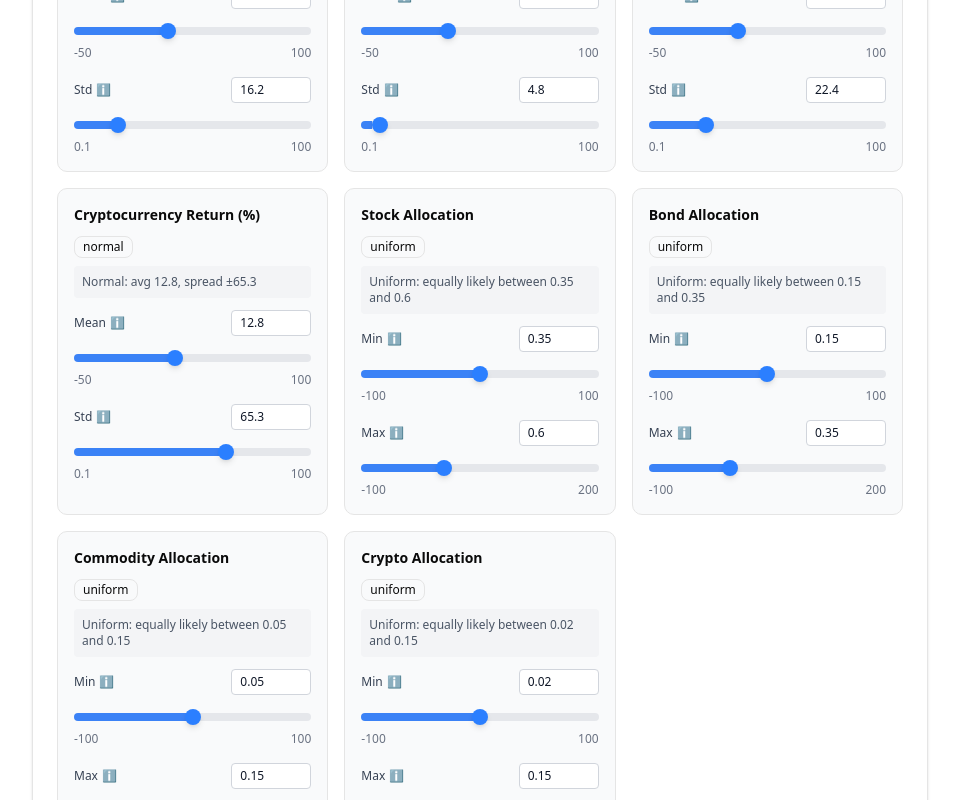
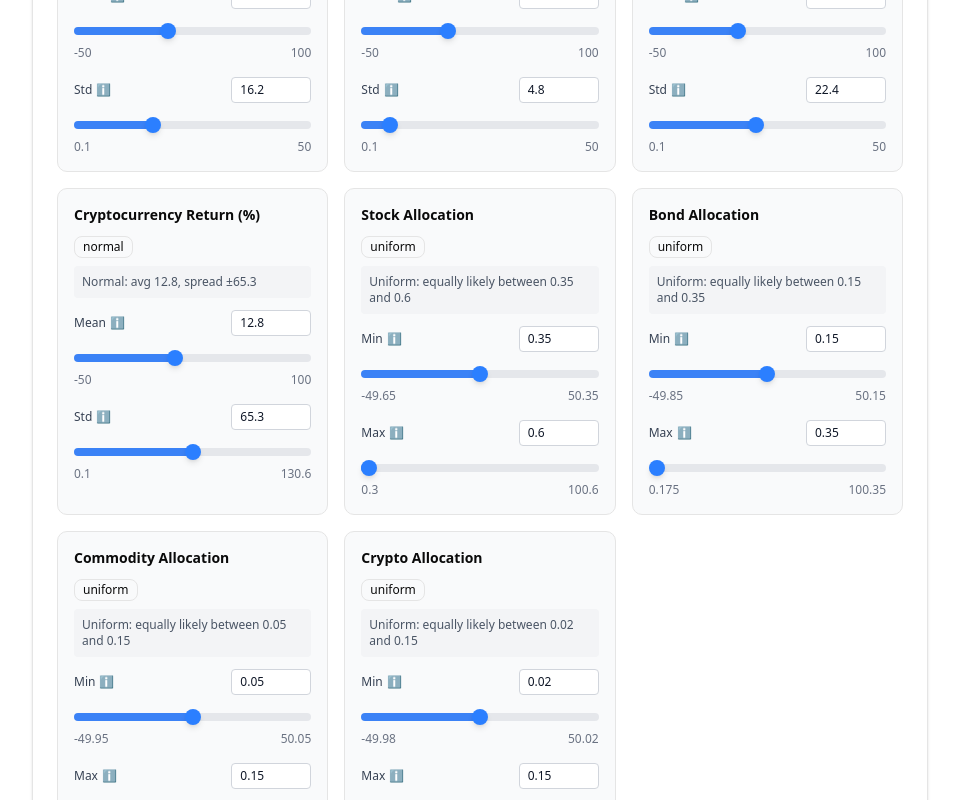
Before and after one commit to cyberlion-dev/cyberlion-portfolio, a Next.js app: page /risk-analyzer in a window 1280 px wide. Shown: the part 1520-2320 px from the top of the page, without its empty margins (160-1119 px from the left). Built offline with nearby package versions, Linux system fonts and the light colour scheme.

Commit message:
updated sliders

```diff
--- a/app/risk-analyzer/RiskAnalyzer.tsx
+++ b/app/risk-analyzer/RiskAnalyzer.tsx
@@ -205,34 +205,57 @@ function getDistributionSummary(variable: RiskVariable): string {
 }
 
 function getParameterRange(distribution: DistributionType, paramName: string, currentValue: number): { min: number; max: number; step: number } {
-  // Define reasonable ranges for different parameter types
-  const ranges: { [key: string]: { min: number; max: number; step: number } } = {
-    // Normal distribution
-    mean: { min: -50, max: 100, step: 0.1 },
-    std: { min: 0.1, max: 100, step: 0.1 },
-
-    // Lognormal distribution
-    mu: { min: -5, max: 10, step: 0.1 },
-    sigma: { min: 0.1, max: 5, step: 0.1 },
-
-    // Uniform distribution
-    min: { min: -100, max: Math.max(currentValue * 2, 100), step: paramName.includes('Weight') ? 0.01 : 1 },
-    max: { min: Math.min(currentValue * 0.5, -100), max: 200, step: paramName.includes('Weight') ? 0.01 : 1 },
-
-    // Triangular distribution
-    mode: { min: -50, max: 150, step: paramName.includes('Weight') ? 0.01 : 1 },
-
-    // Weight parameters (allocations)
-    Weight: { min: 0, max: 1, step: 0.01 }
-  };
-
-  // Check if it's a weight parameter
+  // Check if it's a weight parameter first
   if (paramName.toLowerCase().includes('weight')) {
-    return ranges.Weight;
+    return { min: 0, max: 1, step: 0.01 };
   }
 
-  // Return specific parameter range or default
-  return ranges[paramName] || { min: 0, max: currentValue * 3, step: 0.1 };
+  // Define reasonable ranges based on parameter name and current value
+  switch (paramName) {
+    case 'mean':
+      return { min: -50, max: 100, step: 0.1 };
+
+    case 'std':
+    case 'sigma':
+      return { min: 0.1, max: Math.max(currentValue * 2, 50), step: 0.1 };
+
+    case 'mu':
+      return { min: -5, max: 10, step: 0.1 };
+
+    case 'min':
+      // For min values, allow range below current value
+      return {
+        min: Math.min(currentValue * 0.1, currentValue - 50),
+        max: Math.max(currentValue * 1.5, currentValue + 50),
+        step: paramName.includes('Weight') ? 0.01 : 1
+      };
+
+    case 'max':
+      // For max values, allow range above current value
+      return {
+        min: Math.max(currentValue * 0.5, currentValue - 50),
+        max: Math.max(currentValue * 2, currentValue + 100),
+        step: paramName.includes('Weight') ? 0.01 : 1
+      };
+
+    case 'mode':
+      // Mode should be between reasonable bounds
+      return {
+        min: Math.min(currentValue * 0.2, currentValue - 25),
+        max: Math.max(currentValue * 2, currentValue + 50),
+        step: paramName.includes('Weight') ? 0.01 : 1
+      };
+
+    default:
+      // Default range based on current value
+      const baseMin = Math.max(0, currentValue * 0.1);
+      const baseMax = Math.max(currentValue * 3, 100);
+      return {
+        min: baseMin,
+        max: baseMax,
+        step: currentValue < 1 ? 0.01 : 0.1
+      };
+  }
 }
 
 function getResultsExplanation(scenario: RiskScenario, results: SimulationResult): JSX.Element {
```
